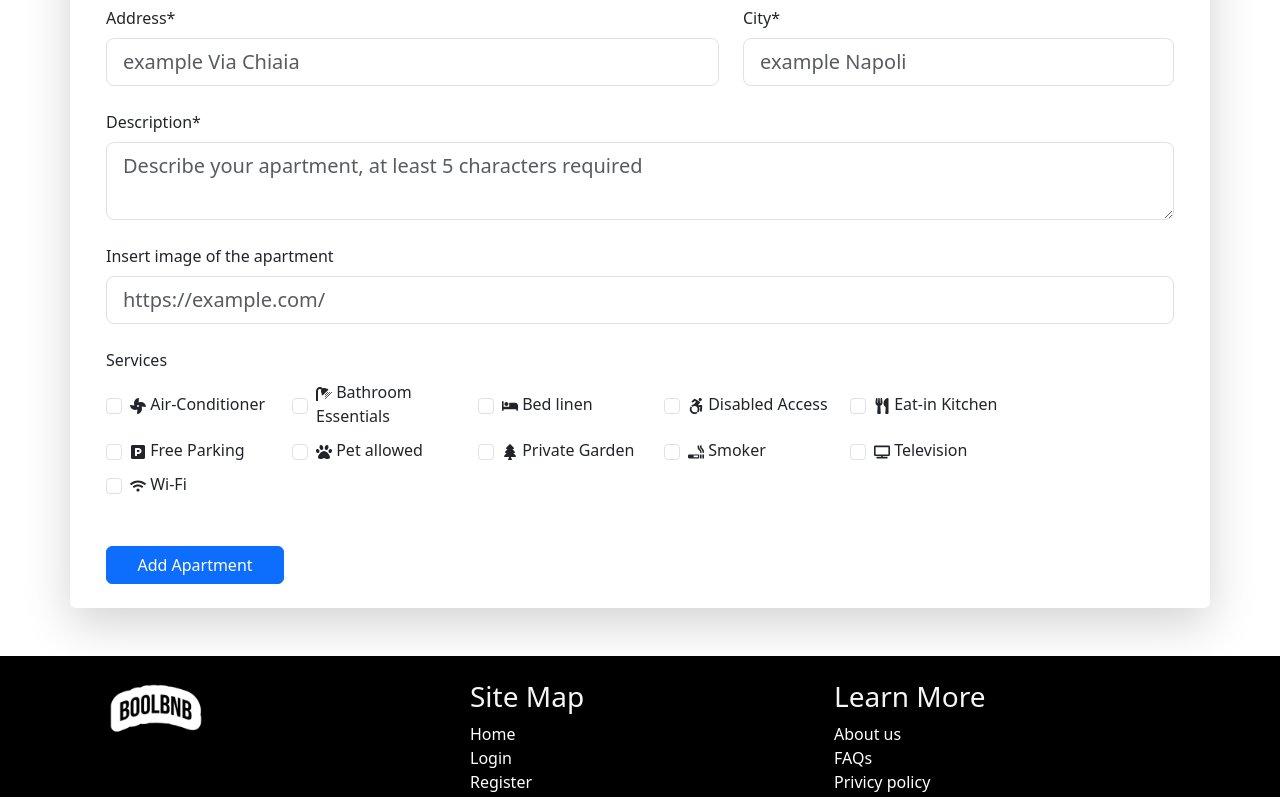
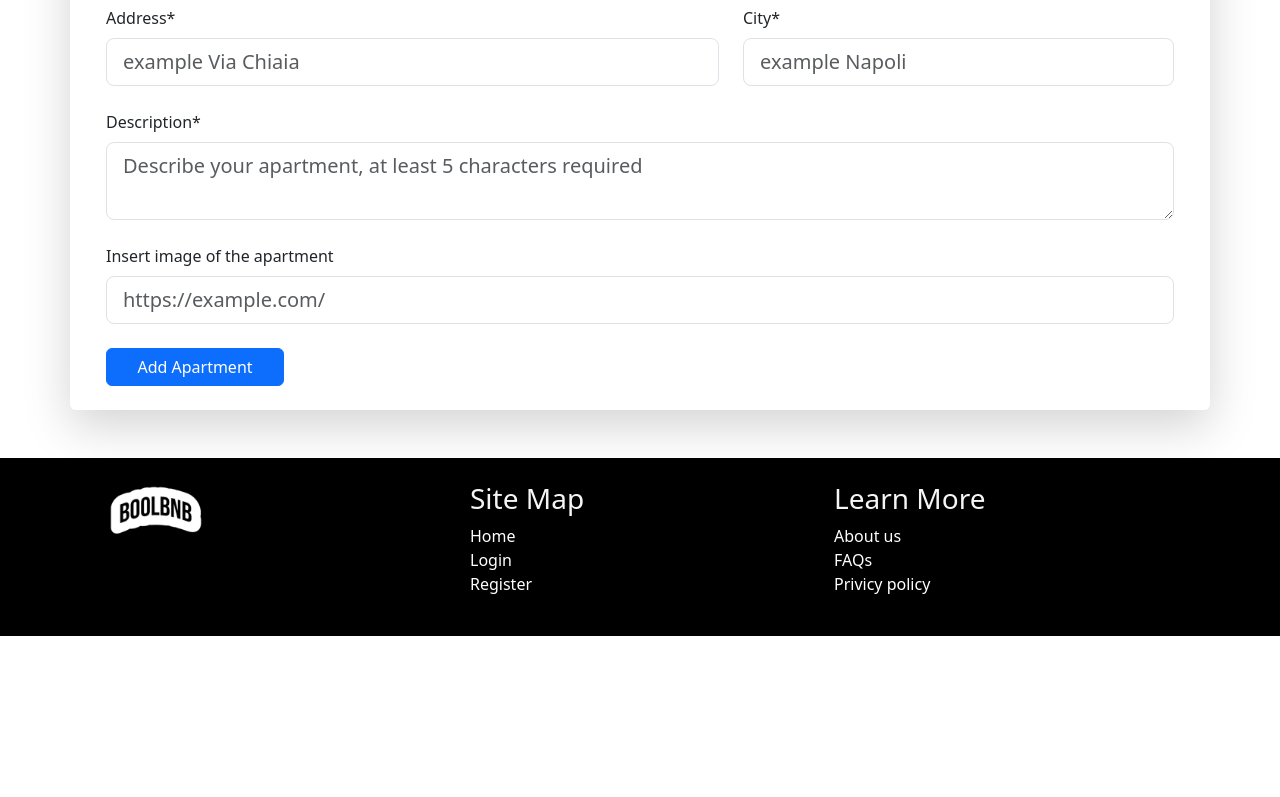
Before and after one commit to ManuelTrappolini/boolBnb-project-work, a React (Vite) app in the folder frontend/: page /apartments/addapartment in a window 1280 px wide. Shown: the part 558-1355 px from the top of the page. After the commit the page ends 1194 px from the top, so only its background shows below. Built offline with nearby package versions, Linux system fonts and the light colour scheme; the HTML template or start-up script is replaced by a standard one.

Commit message:
fix form css

```diff
--- a/frontend/src/components/Addapartment.jsx
+++ b/frontend/src/components/Addapartment.jsx
@@ -1,5 +1,5 @@
 import React, { useState } from 'react';
-import { FaFan, FaShower, FaBed, FaAccessibleIcon, FaUtensils, FaParking, FaPaw, FaTree, FaSmoking, FaTv, FaWifi } from 'react-icons/fa';
+import { FaFan, FaShower, FaBed, FaAccessibleIcon, FaUtensils, FaParking, FaPaw, FaTree, FaSmoking, FaTv, FaWifi, FaExclamationCircle } from 'react-icons/fa';
 
 export default function AddApartment() {
     const [title, setTitle] = useState('');
@@ -50,7 +50,7 @@ export default function AddApartment() {
                 ? [...prevSelectedServices, serviceId]
                 : prevSelectedServices.filter(id => id !== serviceId)
         );
-    }
+    };
 
     const handleSubmit = (e) => {
         e.preventDefault();
@@ -69,8 +69,6 @@ export default function AddApartment() {
         else if (address.length < 5) errors.push({ field: 'address', message: 'Address must be at least 5 characters long.' });
 
         if (city.trim() === '') errors.push({ field: 'city', message: 'City is required.' });
-
-
 
         if (description.trim() === '') errors.push({ field: 'description', message: 'Description is required.' });
         else if (description.length < 5) errors.push({ field: 'description', message: 'Description must be at least 5 characters long.' });
@@ -133,6 +131,7 @@ export default function AddApartment() {
 
                 <div className="col-12">
                     <label htmlFor="title" className="form-label">Title*</label>
+                    <div className="input-group">
                         <input
                             type="text"
                             className={`form-control form-control-lg ${getInputClass('title')}`}
@@ -142,11 +141,18 @@ export default function AddApartment() {
                             onChange={(e) => setTitle(e.target.value)}
                             placeholder='example Appartamento Cagliari con vista mare'
                         />
+                        {getErrorMessage('title') && (
+                            <div className="position-absolute top-50 end-0 translate-middle-y me-3">
+                                <FaExclamationCircle className="text-danger" />
+                            </div>
+                        )}
+                    </div>
                     {getErrorMessage('title') && <div className="text-danger">{getErrorMessage('title')}</div>}
                 </div>
 
                 <div className="col-md-6">
                     <label htmlFor="rooms" className="form-label">Rooms*</label>
+                    <div className="input-group">
                         <input
                             type="number"
                             className={`form-control form-control-lg ${getInputClass('rooms_number')}`}
@@ -157,11 +163,18 @@ export default function AddApartment() {
                             placeholder='example 3'
                             min="1"
                         />
+                        {getErrorMessage('rooms_number') && (
+                            <div className="position-absolute top-50 end-0 translate-middle-y me-3">
+                                <FaExclamationCircle className="text-danger" />
+                            </div>
+                        )}
+                    </div>
                     {getErrorMessage('rooms_number') && <div className="text-danger">{getErrorMessage('rooms_number')}</div>}
                 </div>
 
                 <div className="col-md-6">
                     <label htmlFor="beds" className="form-label">Beds*</label>
+                    <div className="input-group">
                         <input
                             type="number"
                             className={`form-control form-control-lg ${getInputClass('beds')}`}
@@ -172,11 +185,18 @@ export default function AddApartment() {
                             placeholder='example 3'
                             min="1"
                         />
+                        {getErrorMessage('beds') && (
+                            <div className="position-absolute top-50 end-0 translate-middle-y me-3">
+                                <FaExclamationCircle className="text-danger" />
+                            </div>
+                        )}
+                    </div>
                     {getErrorMessage('beds') && <div className="text-danger">{getErrorMessage('beds')}</div>}
                 </div>
 
                 <div className="col-md-6">
                     <label htmlFor="bathrooms" className="form-label">Bathrooms*</label>
+                    <div className="input-group">
                         <input
                             type="number"
                             className={`form-control form-control-lg ${getInputClass('bathrooms')}`}
@@ -187,11 +207,18 @@ export default function AddApartment() {
                             placeholder='example 2'
                             min="1"
                         />
+                        {getErrorMessage('bathrooms') && (
+                            <div className="position-absolute top-50 end-0 translate-middle-y me-3">
+                                <FaExclamationCircle className="text-danger" />
+                            </div>
+                        )}
+                    </div>
                     {getErrorMessage('bathrooms') && <div className="text-danger">{getErrorMessage('bathrooms')}</div>}
                 </div>
 
                 <div className="col-md-6">
                     <label htmlFor="square_meters" className="form-label">Square Meters*</label>
+                    <div className="input-group">
                         <input
                             type="number"
                             className={`form-control form-control-lg ${getInputClass('square_meters')}`}
@@ -202,11 +229,18 @@ export default function AddApartment() {
                             placeholder='example 180'
                             min="1"
                         />
+                        {getErrorMessage('square_meters') && (
+                            <div className="position-absolute top-50 end-0 translate-middle-y me-3">
+                                <FaExclamationCircle className="text-danger" />
+                            </div>
+                        )}
+                    </div>
                     {getErrorMessage('square_meters') && <div className="text-danger">{getErrorMessage('square_meters')}</div>}
                 </div>
 
                 <div className="col-md-7">
                     <label htmlFor="address" className="form-label">Address*</label>
+                    <div className="input-group">
                         <input
                             type="text"
                             className={`form-control form-control-lg ${getInputClass('address')}`}
@@ -215,13 +249,20 @@ export default function AddApartment() {
                             value={address}
                             onChange={(e) => setAddress(e.target.value)}
                             placeholder='example Via Chiaia'
-                        autoComplete='1'
+                            autoComplete='off'
                         />
+                        {getErrorMessage('address') && (
+                            <div className="position-absolute top-50 end-0 translate-middle-y me-3">
+                                <FaExclamationCircle className="text-danger" />
+                            </div>
+                        )}
+                    </div>
                     {getErrorMessage('address') && <div className="text-danger">{getErrorMessage('address')}</div>}
                 </div>
 
                 <div className="col-md-5">
                     <label htmlFor="city" className="form-label">City*</label>
+                    <div className="input-group">
                         <input
                             type="text"
                             className={`form-control form-control-lg ${getInputClass('city')}`}
@@ -230,13 +271,20 @@ export default function AddApartment() {
                             value={city}
                             onChange={(e) => setCity(e.target.value)}
                             placeholder='example Napoli'
-                        autoComplete='0'
+                            autoComplete='off'
                         />
+                        {getErrorMessage('city') && (
+                            <div className="position-absolute top-50 end-0 translate-middle-y me-3">
+                                <FaExclamationCircle className="text-danger" />
+                            </div>
+                        )}
+                    </div>
                     {getErrorMessage('city') && <div className="text-danger">{getErrorMessage('city')}</div>}
                 </div>
 
                 <div className="col-12">
                     <label htmlFor="description" className="form-label">Description*</label>
+                    <div className="input-group">
                         <textarea
                             className={`form-control form-control-lg ${getInputClass('description')}`}
                             id="description"
@@ -245,6 +293,12 @@ export default function AddApartment() {
                             onChange={(e) => setDescription(e.target.value)}
                             placeholder='Describe your apartment, at least 5 characters required'
                         />
+                        {getErrorMessage('description') && (
+                            <div className="position-absolute top-50 end-0 translate-middle-y me-3">
+                                <FaExclamationCircle className="text-danger" />
+                            </div>
+                        )}
+                    </div>
                     {getErrorMessage('description') && <div className="text-danger">{getErrorMessage('description')}</div>}
                 </div>
 
@@ -263,26 +317,6 @@ export default function AddApartment() {
                 </div>
 
                 <div className="col-12">
-                    <label className="form-label">Services</label>
-                    <div className="d-flex flex-wrap mb-4 gap-2">
-                        {servicesList.map(service => (
-                            <div key={service.id} className="form-check col-12 col-md-2 d-flex align-items-center">
-                                <input
-                                    className="form-check-input me-2"
-                                    type="checkbox"
-                                    value={service.id}
-                                    id={`service-${service.id}`}
-                                    onChange={handleCheckboxChange}
-                                />
-                                <label className="form-check-label" htmlFor={`service-${service.id}`}>
-                                    {service.icon} {service.name}
-                                </label>
-                            </div>
-                        ))}
-                    </div>
-                </div>
-
-                <div className="col-12">
                     <button type="submit" className="btn btn-primary me-3 col-12 col-md-2">Add Apartment</button>
                     {errorMessages.length > 0 && (
                         <div className="text-danger">
```
Lines whose indentation alone changed are shown as unchanged.
